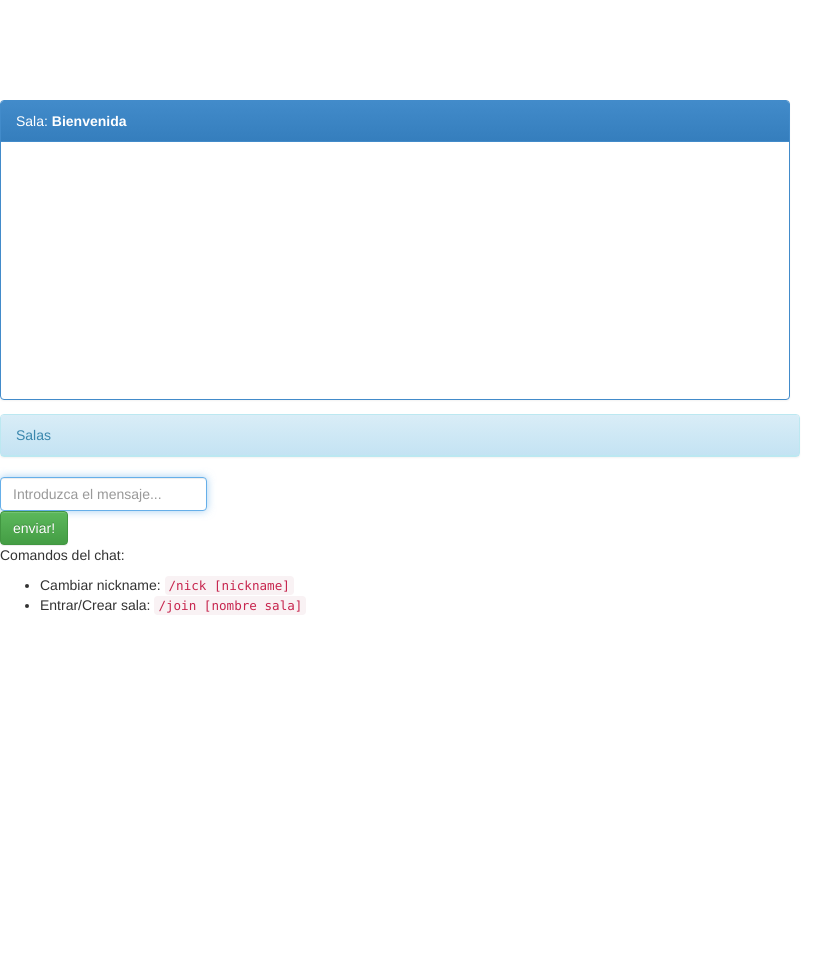
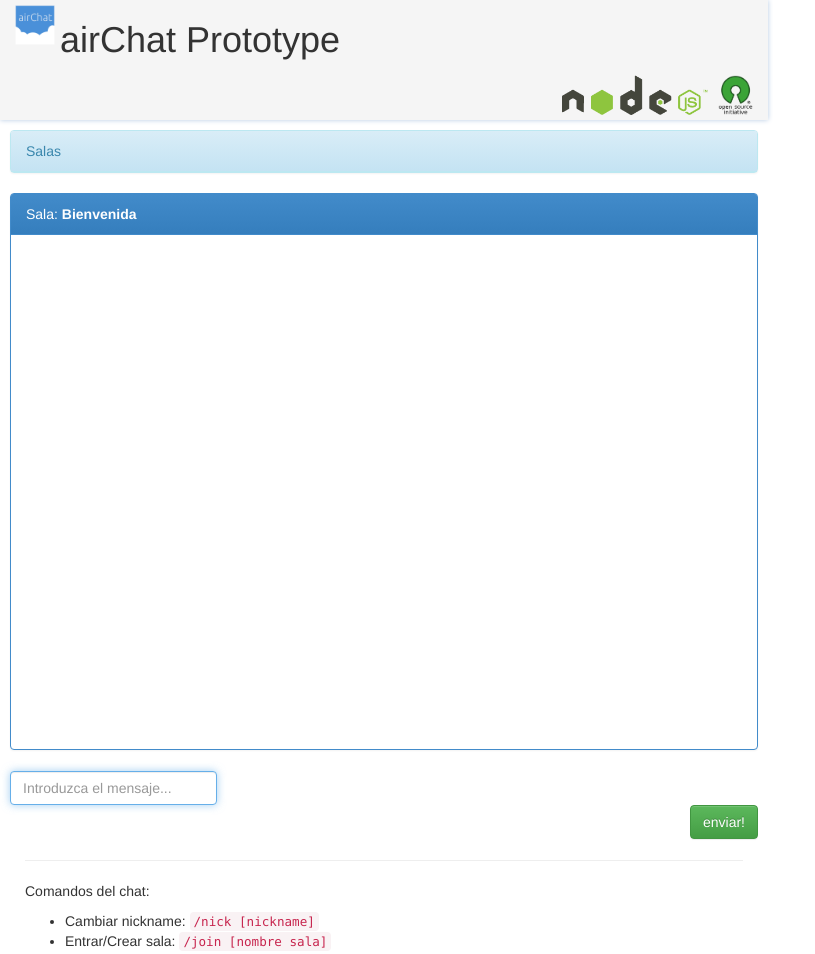
Before and after one commit to keyduq/airchatprototype, a website: page public/index.html in a window 768 px wide. Shown: the whole page, 815 px wide, since content can reach past the window. Before the commit the page ends 800 px from the top, so only its background shows below. Drawn offline with Linux system fonts and the light colour scheme; no server answers.

Commit message:
Changelog v0.3.0:
    Agregado borde a cada mensaje
    Se ha reestructurado la sección de salas al lado izquierdo
    Se ha colocado responsive la aplicación (una vista para mayor 768px y una menos a 768px)
    Se ha agregado un header
    Aregados logos de apoyo
    Creado logo de aplicación
    Se ha arreglado el bug ("ScrollTop no funciona")
    Arreglado el bug de que no avisa cuando alguien cambia de nombre
    Responsive de los logos

```diff
--- a/package.json
+++ b/package.json
@@ -1,6 +1,6 @@
 {
     "name": "airChat",
-    "version": "0.2.1",
+    "version": "0.3.0",
     "description": "Prototipo de airChat",
     "dependencies": {
         "socket.io": "~0.9.6",
--- a/public/css/style.css
+++ b/public/css/style.css
@@ -2,16 +2,58 @@
     Creado el : 30/12/2013, 11:06:05 PM
     Autor     : Keyvin Duque
 */
-
-#content {
-    padding-top: 100px;
-    width: 800px;
-    margin-left: auto;
-    margin-right: auto;
+@media ( min-width: 768px ) {
+    #content {
+        padding: 100px;
+        padding-top: 20px;
+        /*width: 800px;*/
+        margin-left: auto;
+        margin-right: auto;
+    }
+    .airchat {
+        display: inline-flex;
+    }
+    .logo {
+        padding: 10px;
+        height: 80px;
+    }
+    .right {
+        float: right;
+    }
+    #header {
+        box-shadow: 0px 0px 5px #b4c9e3;
+        padding-left: 100px;
+        padding-right: 100px;
+        background-color: whitesmoke;
+    }
 }
 
-.mensajes {
-    height: 300px;
+@media ( max-width: 768px ) {
+    #content {
+        padding: 10px;
+        margin-left: auto;
+        margin-right: auto;
+    }
+    .airchat {
+        display: inline-flex;
+    }
+    .logo {
+        padding: 5px;
+        height: 50px;
+    }
+    .right {
+        float: right;
+    }
+    #header {
+        box-shadow: 0px 0px 5px #b4c9e3;
+        padding-left: 10px;
+        padding-right: 10px;
+        background-color: whitesmoke;
+    }
+}
+
+#mensajes {
+    height: 500px;
     overflow: auto;
     margin-bottom: 1em;
     margin-right: 10px;
--- a/public/index.html
+++ b/public/index.html
@@ -9,14 +9,21 @@
 </head>
 
 <body>
+    <div id='header'>
+        <div class='row'>
+            <div class='col-md-8 airchat'>
+                <img src='images/airChat.png' alt="Open Source Initiative" class="logo" />
+                <h1 class='h1 hidden-xs'>airChat Prototype</h1>
+                <h3 class='h3 visible-xs'>airChat Prototype</h3>
+            </div>
+            <div class='col-md-4'>
+                <img src='images/osi.png' alt="Open Source Initiative" class="logo right hidden-xs" />
+                <img src='images/nodejs.png' alt="Node.js Server" class="logo right hidden-xs" />
+            </div>
+        </div>
+    </div>
     <div id='content'>
         <div class='row'>
-        <div class='col-md-9'>
-            <div class='panel panel-primary mensajes'>
-                <div class='panel-heading'>Sala: <span id='sala'><b>Bienvenida</b></span></div>
-                <div id='mensajes' class='panel-body'></div>
-            </div>
-        </div>
             <div class='col-md-3'>
                 <div class='panel panel-info'>
                     <div class='panel-heading'>
@@ -26,19 +33,29 @@
                     </div>
                 </div>
             </div>
+            <div class='col-md-9'>
+                <div class='panel panel-primary mensajes'>
+                    <div class='panel-heading'>Sala: <span id='sala'><b>Bienvenida</b></span></div>
+                    <div id='mensajes' class='panel-body'></div>
+                </div>
+            </div>
         </div>
         <form id='formEnviar' class='form-inline'>
             <div class='row'>
-            <div class='form-group col-md-7'>
+                <div class='col-md-3'>
+                </div>
+                <div class='form-group col-md-8'>
                     <label class='sr-only' for='enviarMensaje'>Mensaje: </label>
                     <input type='text' class='form-control' id='txtMensaje' placeholder='Introduzca el mensaje...'></input>
                 </div>
-            <div class='col-md-2'>
-                <input id='enviarMensaje' class='btn btn-success' type='submit' value='enviar!' />
+                <div class='col-md-1'>
+                    <input id='enviarMensaje' class='btn btn-success right' type='submit' value='enviar!' />
                 </div>
             </div>
         </form>
-    <div id='ayuda'>
+        <div class='col-md-3'></div>
+        <div id='ayuda' class='col-md-9'>
+            <hr />
             <p>Comandos del chat:</p>
             <ul>
                 <li>Cambiar nickname: <code>/nick [nickname]</code></li>
--- a/public/js/chat_ui.js
+++ b/public/js/chat_ui.js
@@ -1,6 +1,6 @@
 
 function divEscapedContentElement(mensaje) {
-    return $('<div></div>').text(mensaje);
+    return $('<div class="list-group-item"></div>').text(mensaje);
 }
 
 function divSystemContentElement(mensaje) {
@@ -8,7 +8,8 @@ function divSystemContentElement(mensaje) {
 }
 
 function aEscapedContentElement(mensaje) {
-    return $('<a href="javascript:void(0);" class="list-group-item"></a>').text(mensaje);
+    return $('<a href="javascript:void(0);" class="list-group-item"></a>').
+            text(mensaje);
 }
 
 function procesarIngresoUsuario(chatApp, socket) {
@@ -22,7 +23,7 @@ function procesarIngresoUsuario(chatApp, socket) {
         }
     } else {
         chatApp.enviarMensaje($("#sala").text(), mensaje);
-        $("#mensajes").append(divEscapedContentElement(mensaje));
+        $("#mensajes").append(divEscapedContentElement('Tu: ' + mensaje));
         $("#mensajes").scrollTop($("#mensajes").prop("scrollHeight"));
     }
     $("#txtMensaje").val("");
@@ -32,14 +33,14 @@ var socket = io.connect();
 
 $(document).ready(function() {
     var chatApp = new chat(socket);
-    socket.on('resultadoNombre', function(result) {
+    socket.on('nombreResultado', function(result) {
         var mensaje;
         if (result.success) {
-            mensaje = 'Ahora eres ' + result.name + '.';
+            mensaje = 'Ahora eres ' + result.nombre + '.';
         } else {
-            mensaje = result.message;
+            mensaje = result.mensaje;
         }
-        $('#mensajes').append(divSystemContentElement(mensajes));
+        $('#mensajes').append(divSystemContentElement(mensaje));
     });
 
     socket.on('ingresoResultado', function(result) {
@@ -47,9 +48,10 @@ $(document).ready(function() {
         $('#mensajes').append(divSystemContentElement('Sala cambiada.'));
     });
 
-    socket.on('mensaje', function (message) {
-        var newElement = $('<div></div>').text(message.text);
-        $('#mensajes').append(newElement);
+    socket.on('mensaje', function (mensaje) {
+        var nuevoMensaje = $('<div class="list-group-item"></div>').
+                text(mensaje.text);
+        $('#mensajes').append(nuevoMensaje);
     });
 
     socket.on('salas', function(salas) {
@@ -58,7 +60,8 @@ $(document).ready(function() {
             sala = sala.substring(1, sala.length);
             if (sala !== '') {
                 if (sala === $("#sala").text())
-                    $('#sala-lista').append(aEscapedContentElement(sala).addClass("active"));
+                    $('#sala-lista').append(aEscapedContentElement(sala).
+                        addClass("active"));
                 else
                     $('#sala-lista').append(aEscapedContentElement(sala));
             }
```
Also changed, not shown: public/images/airChat.png (added), public/images/nodejs.png (added), public/images/osi.png (added). Lines whose indentation alone changed are shown as unchanged.
